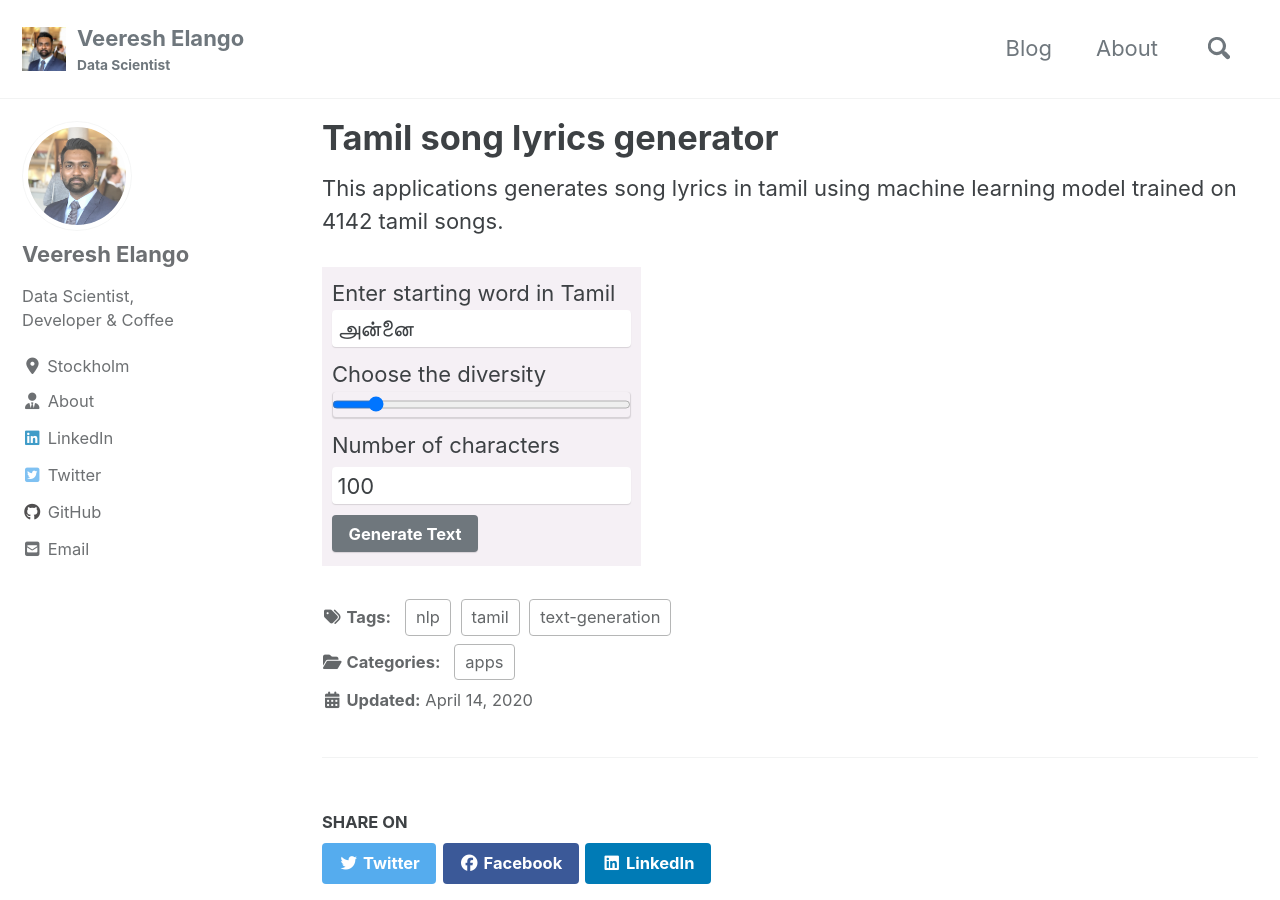
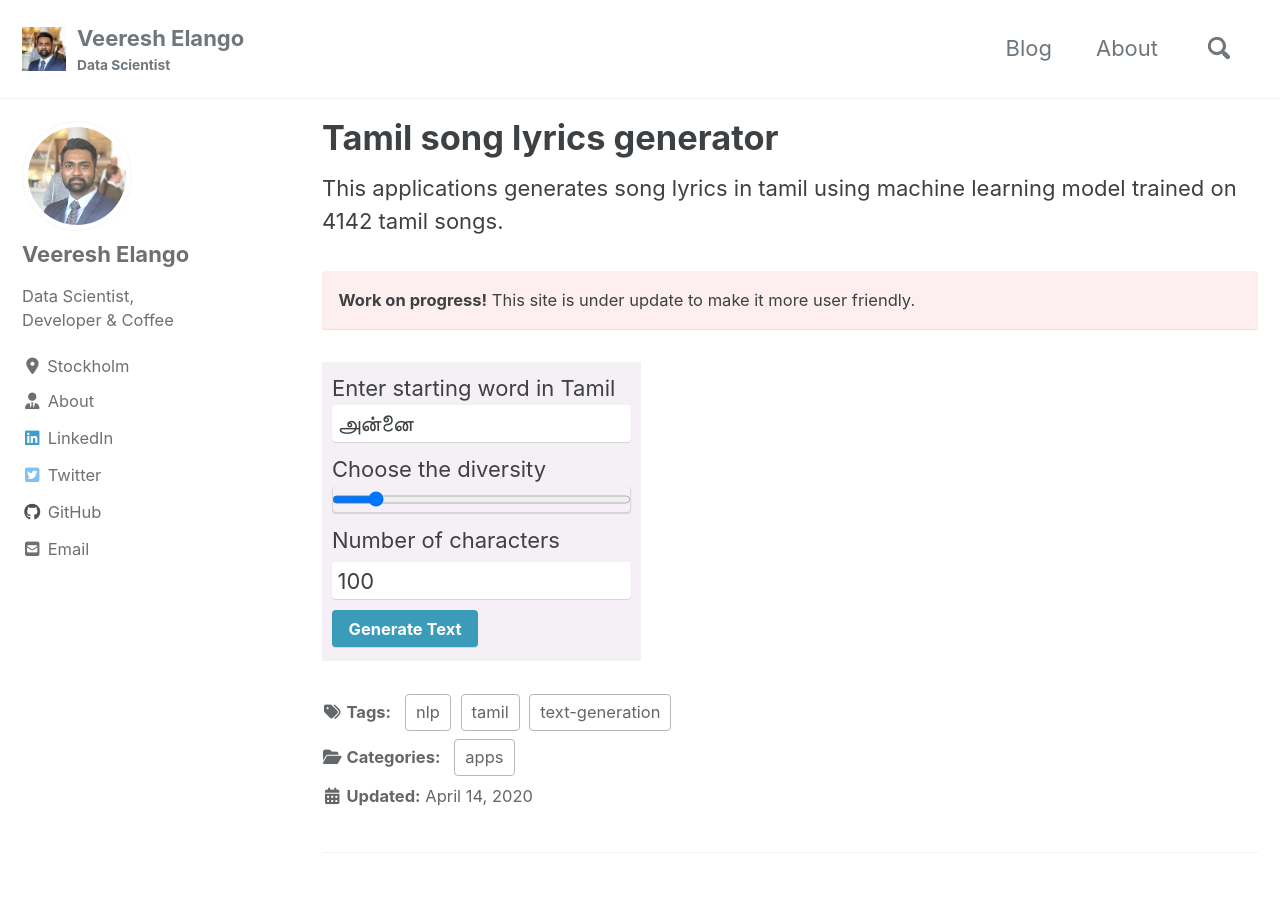
Before and after one commit to VeereshElango/veereshelango.github.io, a Jekyll site: the page built from _posts/2020-04-14-tamil-song-lyrics-generator.md, in a window 1280 px wide and 900 px high. Built offline with Jekyll 4.4.1, drawn with Linux system fonts in a browser that asks for light colours; cached includes are drawn as plain includes; nearby versions of some CDN libraries; comment, search, counter and statistics services are not loaded.

Commit message:
Work on progress update

```diff
--- a/_posts/2020-04-14-tamil-song-lyrics-generator.html
+++ b/_posts/2020-04-14-tamil-song-lyrics-generator.md
@@ -13,13 +13,17 @@ include_style: tamil_song_style.html
 excerpt: This applications generates song lyrics in tamil using machine learning model trained on 4142 tamil songs.
 ---
 <p>This applications generates song lyrics in tamil using machine learning model trained on 4142 tamil songs.</p>
+
+**Work on progress!** This site is under update to make it more user friendly.
+{: .notice--danger}
+
 <div class="row" >
   <div class="column side" style="background-color:#f5f0f5">
     Enter starting word in Tamil <input type="text" value="அன்னை " id="startText">
     Choose the diversity <input type="range" id="diversity" class="form-control-range" min="0.1" max="1" step="0.1" value="0.2">
     <label for="quantity">Number of characters</label>
     <input type="number" id="quantity" name="quantity" min="50" max="5000" value="100">
-    <input type="button" onclick="generateLyrics()" class="btn btn--primary" value="Generate Text">
+    <input type="button" onclick="generateLyrics()" class="btn btn--info" value="Generate Text">
   </div>
   <div class="column middle" >
     <p id="output"></p>
```
Also changed, not shown: 1 other file.
